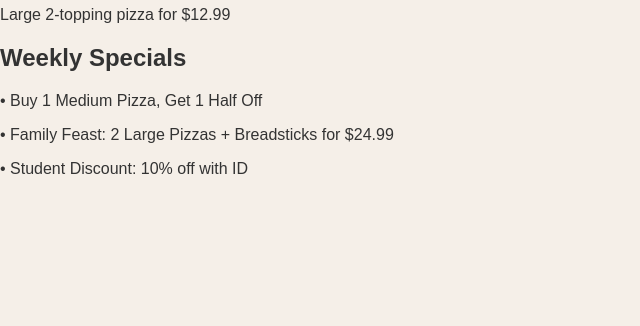
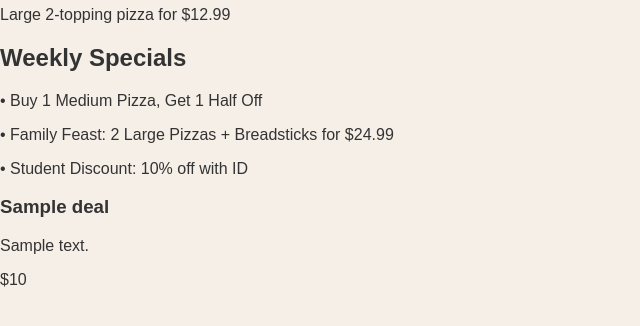
Before and after one commit to sktooyak/pizza-app, a Flask app: template templates/deals.html in a window 1280 px wide; the page is wider, and only the part inside the window is pictured. Shown: the part 145-471 px from the top of that part, without its empty margins (0-640 px from the left). Run offline with Flask 3, Linux system fonts and the light colour scheme; the template is opened without the code that fills it: most values are stand-ins (such as "Sample title", 1, 10 or a date in 2020).

Commit message:
fixed deals bugs in backend in app.py

```diff
--- a/app.py
+++ b/app.py
@@ -132,9 +132,6 @@ def seed_data():
 
     conn.commit()
     conn.close()
-# Ensure database/tables exist when the app starts, including on Render
-init_db()
-seed_data()
 
 # Deals Page Menu
 def seed_deals():
@@ -162,6 +159,13 @@ def seed_deals():
 
     conn.commit()
     conn.close()
+
+    # Ensure database/tables exist when the app starts, including on Render
+    if __name__ == "__main__":
+        init_db()
+        seed_data()
+        seed_deals()
+        app.run(debug=True)
 
 # -------------------------
 # Database Connection
--- a/templates/deals.html
+++ b/templates/deals.html
@@ -10,4 +10,11 @@
   <p>• Family Feast: 2 Large Pizzas + Breadsticks for $24.99</p>
   <p>• Student Discount: 10% off with ID</p>
 </section>
+
+{% for deal in deals %}
+  <h3>{{ deal.title }}</h3>
+  <p>{{ deal.description }}</p>
+  <p>${{ deal.price }}</p>
+{% endfor %}
+
 {% endblock %}
```
